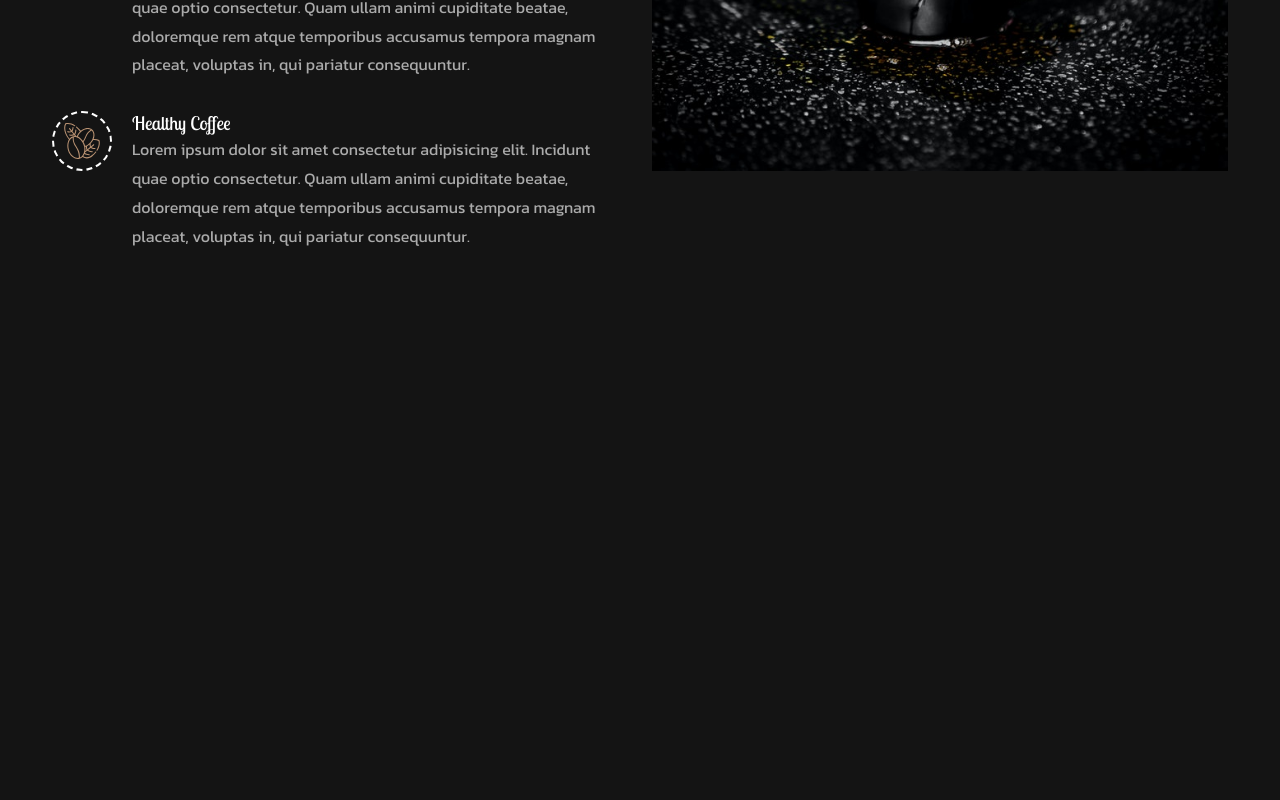
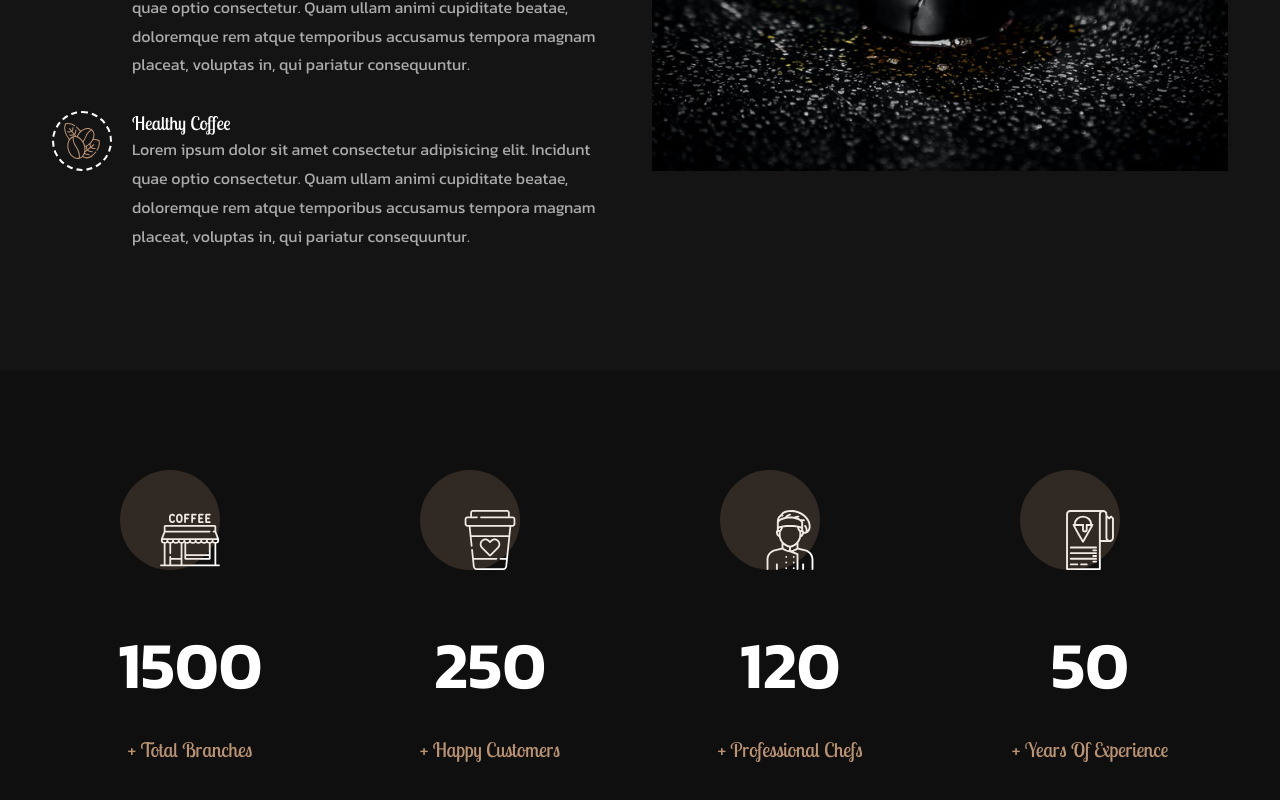
Before and after one commit to D3R5/COFFEE-shop, a React (Vite) app: page / in a window 1280 px wide. Shown: the part 3754-4554 px from the top of the page. Before the commit the page ends 4124 px from the top, so only its background shows below. Built offline with nearby package versions, Linux system fonts and the light colour scheme.

Commit message:
add Stats component - add stats css - add Stats in App

```diff
--- a/src/App.jsx
+++ b/src/App.jsx
@@ -6,6 +6,7 @@
 import Features from "./components/features/Features";
 import Menu from "./components/menu/Menu";
 import Choose from "./components/choose/Choose";
+import Stats from "./components/stats/Stats";
 
 function App() {
   return (
@@ -16,6 +17,7 @@
       <Features />
       <Menu />
       <Choose />
+      <Stats />
     </>
   );
 }
--- /dev/null
+++ b/src/components/stats/Stats.jsx
@@ -0,0 +1,55 @@
+import React from "react";
+import coffeeShop from "../../assets/coffee-shop.svg";
+import experience from "../../assets/experience.svg";
+import coffeeCup from "../../assets/coffee-cup.svg";
+import chef from "../../assets/chef.svg";
+import "./stats.css";
+
+const Stats = () => {
+  return (
+    <section className="stats section">
+      <div className="stats__grid container grid">
+        <div className="stats__item">
+          <div className="stats__img-wrapper">
+            <img src={coffeeShop} alt="" className="stats__img" />
+          </div>
+          <div>
+            <p className="stats__no">1500</p>
+
+            <h3 className="stats__title">+ Total Branches</h3>
+          </div>
+        </div>
+        <div className="stats__item">
+          <div className="stats__img-wrapper">
+            <img src={coffeeCup} alt="" className="stats__img" />
+          </div>
+          <div>
+            <p className="stats__no">250</p>
+              <h3 className="stats__title">+ Happy Customers</h3>
+          </div>
+        </div>
+        <div className="stats__item">
+          <div className="stats__img-wrapper">
+            <img src={chef} alt="" className="stats__img" />
+          </div>
+          <div>
+            <p className="stats__no">120</p>
+              <h3 className="stats__title">+ Professional Chefs</h3>
+          </div>
+        </div>
+        <div className="stats__item">
+          <div className="stats__img-wrapper">
+            <img src={experience} alt="" className="stats__img" />
+          </div>
+          <div>
+            <p className="stats__no">50</p>
+
+            <h3 className="stats__title">+ Years Of Experience</h3>
+          </div>
+        </div>
+      </div>
+    </section>
+  );
+};
+
+export default Stats;
--- /dev/null
+++ b/src/components/stats/stats.css
@@ -0,0 +1,58 @@
+.stats {
+  background: var(--container-color);
+}
+
+.stats__grid {
+  grid-template-columns: repeat(4, 1fr);
+}
+
+.stats__item {
+  text-align: center;
+}
+
+.stats__img-wrapper {
+  width: 100px;
+  height: 100px;
+  display: grid;
+  place-items: center;
+  margin-inline: auto;
+  position: relative;
+}
+
+.stats__img-wrapper::before {
+  content: "";
+  position: absolute;
+  left: -1.25rem;
+  top: -1.25rem;
+  width: 100%;
+  height: 100%;
+  border-radius: 50%;
+  background-color: var(--first-color);
+  opacity: 0.2;
+  transition: 0.5s var(--transition);
+}
+
+.stats__img {
+  width: 60px;
+}
+
+.stats__no {
+    color: var(--title-color);
+    font-size: var(--biggest-font-size);
+    font-weight: var(--weight-600);
+    margin-block: 1rem 0.75rem;
+}
+
+.stats__title {
+    color: var(--first-color);
+    font-size: var(--larger-font-size);
+}
+
+/*===============
+   * Hover Effect
+  ===============*/
+
+.stats__item:hover .stats__img-wrapper::before {
+  left: 0;
+  top: 0;
+}
```
